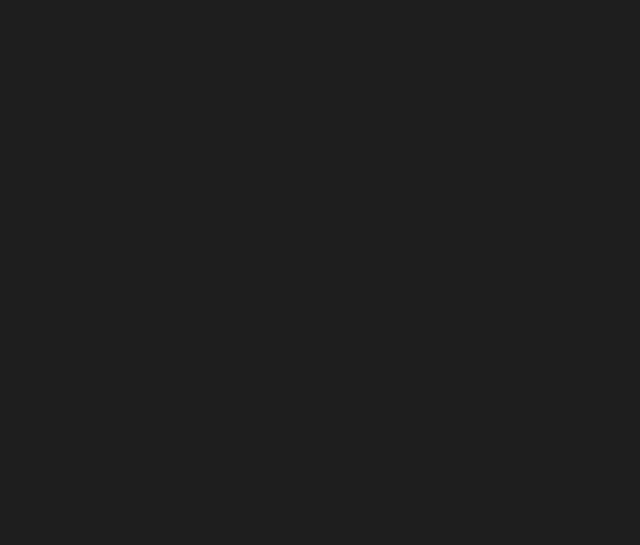
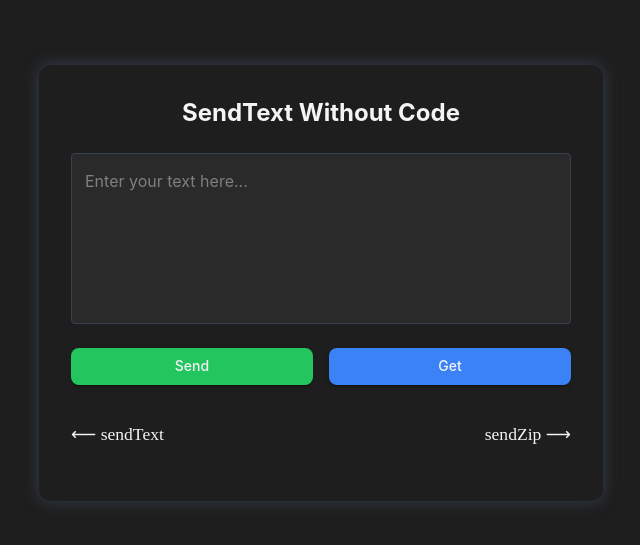
Before and after one commit to pratik7262/SendZip-Frontend, a React (Create React App) app: page /sidBhosdika in a window 1280 px wide. Before the commit this address had no page. Shown: the part 117-662 px from the top of the page, without its empty margins (319-959 px from the left). Built offline with nearby package versions, Linux system fonts and the light colour scheme.

Commit message:
changes for siddharth

```diff
--- a/src/App.js
+++ b/src/App.js
@@ -2,6 +2,7 @@
 import ZipShare from "./components/ZipShare";
 import { Route, Routes } from "react-router-dom";
 import TextShare from "./components/TextShare";
+import TextShareWithoutCode from "./components/TextShareWithoutCode";
 
 function App() {
   return (
@@ -17,6 +18,7 @@
       <Routes>
         <Route path="/" element={<ZipShare />} />
         <Route path="/sendText" element={<TextShare />} />
+        <Route path="/sidBhosdika" element={<TextShareWithoutCode />} />
       </Routes>
     </Stack>
   );
--- /dev/null
+++ b/src/components/Navigation.jsx
@@ -0,0 +1,44 @@
+import React from "react";
+import { Stack, useMediaQuery } from "@mui/material";
+import { Link } from "react-router-dom";
+import { textPrimary } from "../theme";
+
+const Navigation = ({ prev, prevPath, next, nextPath, ...props }) => {
+  const isSmallScreen = useMediaQuery("(max-width:600px)");
+
+  return (
+    <Stack
+      direction="row"
+      justifyContent="space-between"
+      sx={{ width: "100%" }}
+      {...props}
+    >
+      <Link
+        to={prevPath}
+        style={{
+          color: textPrimary[500],
+          fontSize: isSmallScreen ? "0.9rem" : "1.1rem",
+          textAlign: "center",
+          marginTop: isSmallScreen ? "10px" : "15px",
+          textDecoration: "none",
+        }}
+      >
+        ⟵ {prev}
+      </Link>
+      <Link
+        to={nextPath}
+        style={{
+          color: textPrimary[500],
+          fontSize: isSmallScreen ? "0.9rem" : "1.1rem",
+          textAlign: "center",
+          marginTop: isSmallScreen ? "10px" : "15px",
+          textDecoration: "none",
+        }}
+      >
+        {next} ⟶
+      </Link>
+    </Stack>
+  );
+};
+
+export default Navigation;
--- a/src/components/TextShare.jsx
+++ b/src/components/TextShare.jsx
@@ -8,13 +8,17 @@
   Card,
   InputAdornment,
   IconButton,
-  useMediaQuery,
 } from "@mui/material";
-import { Link } from "react-router-dom";
 import { toast } from "react-toastify";
 import axios from "axios";
 import Toast from "./Toast";
-import { BASE_URL, GET_TEXT, SEND_TEXT } from "../urls";
+import {
+  BASE_URL,
+  GET_TEXT,
+  SEND_TEXT,
+  sendTextWithoutCode,
+  sendZip,
+} from "../urls";
 import {
   background,
   borders,
@@ -24,6 +28,7 @@
   textPrimary,
 } from "../theme";
 import { CheckCircle, ContentCopy } from "@mui/icons-material";
+import Navigation from "./Navigation";
 
 const INITIAL_DATA = { text: "", code: "" };
 
@@ -31,9 +36,6 @@
   const [data, setData] = useState(INITIAL_DATA);
   const [code, setCode] = useState("");
   const [copied, setCopied] = useState("");
-
-  // Responsive behavior
-  const isSmallScreen = useMediaQuery("(max-width:600px)");
 
   const handleCopy = (text, btn) => {
     if (!text) return;
@@ -107,6 +109,8 @@
 
               <TextField
                 variant="outlined"
+                multiline
+                rows={4}
                 fullWidth
                 value={data.text}
                 onChange={(e) => setData({ ...data, text: e.target.value })}
@@ -185,6 +189,8 @@
               <TextField
                 variant="outlined"
                 fullWidth
+                multiline
+                rows={4}
                 value={code}
                 onChange={(e) => setCode(e.target.value)}
                 placeholder="Enter 6-digit code here..."
@@ -244,19 +250,14 @@
 
         <Toast />
       </Box>
-      <Link
-        to="/"
-        style={{
-          color: textPrimary[500],
-          fontSize: isSmallScreen ? "1rem" : "1.1rem",
-          textAlign: "center",
-          textDecoration: "none",
-          display: "block",
-          marginTop: 50,
-        }}
-      >
-        ➝ SendZip
-      </Link>
+      <Navigation
+        maxWidth="690px"
+        mt={2}
+        prev="sendZip"
+        prevPath={sendZip}
+        next="SendText Without Code"
+        nextPath={sendTextWithoutCode}
+      />
     </>
   );
 };
--- /dev/null
+++ b/src/components/TextShareWithoutCode.jsx
@@ -0,0 +1,140 @@
+import React, { useState } from "react";
+import {
+  Button,
+  TextField,
+  Box,
+  Grid,
+  Typography,
+  useMediaQuery,
+} from "@mui/material";
+import { background, borders, primary, secondary, textPrimary } from "../theme";
+import { toast } from "react-toastify";
+import {
+  BASE_URL,
+  GET_TEXT_WITHOUT_CODE,
+  SEND_TEXT_WITHOUT_CODE,
+  sendText as sendTextPath,
+  sendZip,
+} from "../urls";
+import axios from "axios";
+import Toast from "./Toast";
+import Navigation from "./Navigation";
+
+const TextShareWithoutCode = () => {
+  const [text, setText] = useState("");
+  const isSmallScreen = useMediaQuery("(max-width:600px)");
+
+  const getText = async () => {
+    try {
+      const response = await axios.get(`${BASE_URL}${GET_TEXT_WITHOUT_CODE}`);
+      setText(response.data.text);
+      toast.success("Text fetched successfully!");
+    } catch (error) {
+      toast.error("Error: Failed to fetch text!");
+    }
+  };
+
+  const sendText = async () => {
+    try {
+      if (!text.trim()) {
+        toast.error("Error: Text cannot be empty!");
+        return;
+      }
+      const response = await axios.post(
+        `${BASE_URL}${SEND_TEXT_WITHOUT_CODE}`,
+        {
+          text,
+        }
+      );
+      setText("");
+      toast.success(response.data.message);
+    } catch (error) {
+      toast.error(error.message);
+    }
+  };
+
+  return (
+    <Box
+      sx={{
+        display: "flex",
+        flexDirection: "column",
+        alignItems: "center",
+        gap: 3,
+        width: "100%",
+        maxWidth: isSmallScreen ? "90%" : "500px",
+        margin: "auto",
+        padding: isSmallScreen ? 2 : 4,
+        backgroundColor: background[500],
+        borderRadius: 3,
+        boxShadow: `0px 0px 15px ${borders[500]}`,
+      }}
+    >
+      <Typography
+        variant={isSmallScreen ? "h6" : "h5"}
+        color={textPrimary[500]}
+        fontWeight="bold"
+      >
+        SendText Without Code
+      </Typography>
+
+      <TextField
+        multiline
+        rows={isSmallScreen ? 4 : 6}
+        variant="outlined"
+        fullWidth
+        value={text}
+        onChange={(e) => setText(e.target.value)}
+        placeholder="Enter your text here..."
+        sx={{
+          backgroundColor: "#2a2a2a",
+          borderRadius: 1,
+          input: { color: "#f3f4f6" },
+          "& .MuiOutlinedInput-root": {
+            "& fieldset": { borderColor: borders[500] },
+            "&:hover fieldset": { borderColor: primary[500] },
+            "&.Mui-focused fieldset": { borderColor: primary[500] },
+          },
+        }}
+      />
+
+      <Grid container spacing={2}>
+        <Grid item xs={12} sm={6}>
+          <Button
+            variant="contained"
+            fullWidth
+            sx={{
+              backgroundColor: secondary[500],
+              "&:hover": { backgroundColor: secondary[600] },
+            }}
+            onClick={sendText}
+          >
+            Send
+          </Button>
+        </Grid>
+        <Grid item xs={12} sm={6}>
+          <Button
+            onClick={getText}
+            variant="contained"
+            fullWidth
+            sx={{
+              backgroundColor: primary[500],
+              "&:hover": { backgroundColor: primary[700] },
+            }}
+          >
+            Get
+          </Button>
+        </Grid>
+      </Grid>
+
+      <Navigation
+        prev="sendText"
+        prevPath={sendTextPath}
+        next="sendZip"
+        nextPath={sendZip}
+      />
+      <Toast />
+    </Box>
+  );
+};
+
+export default TextShareWithoutCode;
--- a/src/components/ZipShare.jsx
+++ b/src/components/ZipShare.jsx
@@ -10,7 +10,13 @@
 import { CloudUpload, CloudDownload } from "@mui/icons-material";
 import axios from "axios";
 import { useRef, useState } from "react";
-import { BASE_URL, DOWNLOAD_ZIP, UPLOAD_ZIP } from "../urls";
+import {
+  BASE_URL,
+  DOWNLOAD_ZIP,
+  sendText,
+  sendTextWithoutCode,
+  UPLOAD_ZIP,
+} from "../urls";
 import { toast } from "react-toastify";
 import Toast from "./Toast";
 import {
@@ -22,7 +28,7 @@
   borders,
   accentSecondary,
 } from "../theme";
-import { Link } from "react-router-dom";
+import Navigation from "./Navigation";
 
 const ZipShare = () => {
   const uploadRef = useRef();
@@ -145,7 +151,7 @@
       </Box>
 
       {/* Upload & Download Buttons */}
-      <Grid container spacing={2} sx={{ width: "100%", marginTop: 2 }}>
+      <Grid container spacing={2} sx={{ width: "100%", my: 2 }}>
         <Grid item xs={12} sm={6}>
           <Button
             onClick={handleUpload}
@@ -190,19 +196,12 @@
         </Grid>
       </Grid>
 
-      {/* SendText Link */}
-      <Link
-        to="/sendText"
-        style={{
-          color: textPrimary[500],
-          fontSize: isSmallScreen ? "1rem" : "1.1rem",
-          textAlign: "center",
-          marginTop: "15px",
-          textDecoration: "none",
-        }}
-      >
-        ➝ SendText
-      </Link>
+      <Navigation
+        prev="SendText Without Code"
+        prevPath={sendTextWithoutCode}
+        next="sendText"
+        nextPath={sendText}
+      />
 
       <Toast />
     </Box>
--- a/src/urls.js
+++ b/src/urls.js
@@ -1,7 +1,15 @@
-export const BASE_URL ="https://sendzip-server.onrender.com/api/";
+export const BASE_URL = "https://sendzip-server.onrender.com/api/";
+// export const BASE_URL = "http://localhost:5000/api/";
 
 //End Points
 export const UPLOAD_ZIP = "zip/uploadZip/";
 export const DOWNLOAD_ZIP = "zip/downloadZip/";
 export const SEND_TEXT = "text/sendText/";
 export const GET_TEXT = "text/getText/";
+export const SEND_TEXT_WITHOUT_CODE = "text/sendTextWithoutCode";
+export const GET_TEXT_WITHOUT_CODE = "text/getTextWithoutCode";
+
+// Page Urls
+export const sendZip = "/";
+export const sendText = "/sendText";
+export const sendTextWithoutCode = "/sidBhosdika";
```
